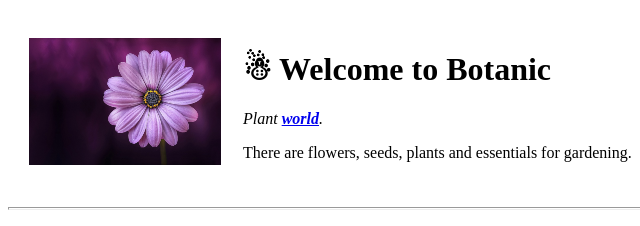
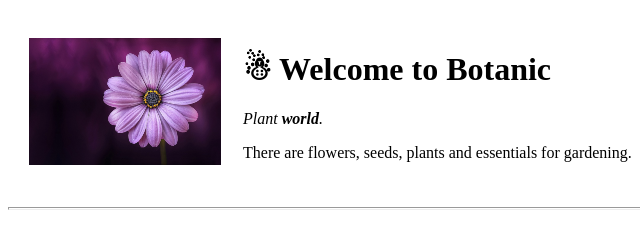
Before and after one commit to work12station/NEWPROJECT, a plain HTML site: page index.html in a window 1280 px wide. Shown: the top 226 px of the page, 0-640 px from the left. Drawn offline with Linux system fonts and the light colour scheme.

Commit message:
Update index.html

```diff
--- a/index.html
+++ b/index.html
@@ -13,7 +13,7 @@
       <td>
         <h1>☃ Welcome to Botanic</h1>
 
-        <p><em>Plant <strong><a href="https://www.plantagen.fi/">world</a></strong>.</em></p>
+        <p><em>Plant <strong>world</strong>.</em></p>
         <p>There are flowers, seeds, plants and essentials for gardening.</p>
       </td>
     </tr>
```
